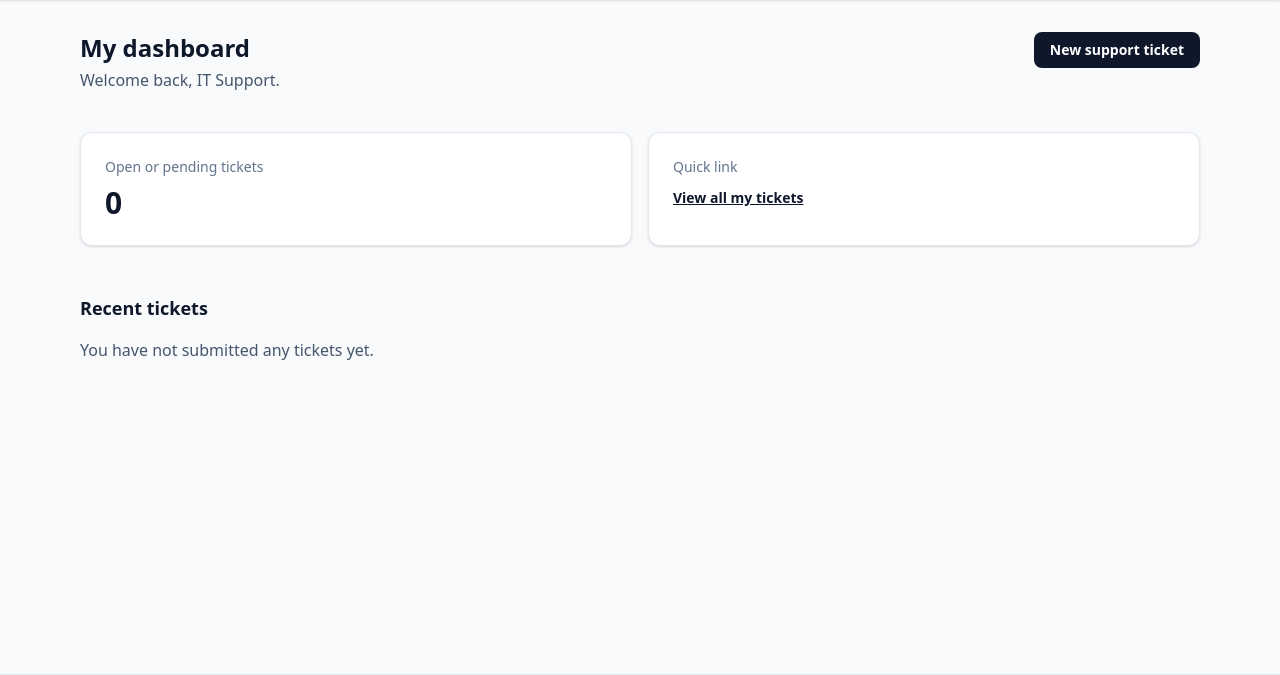
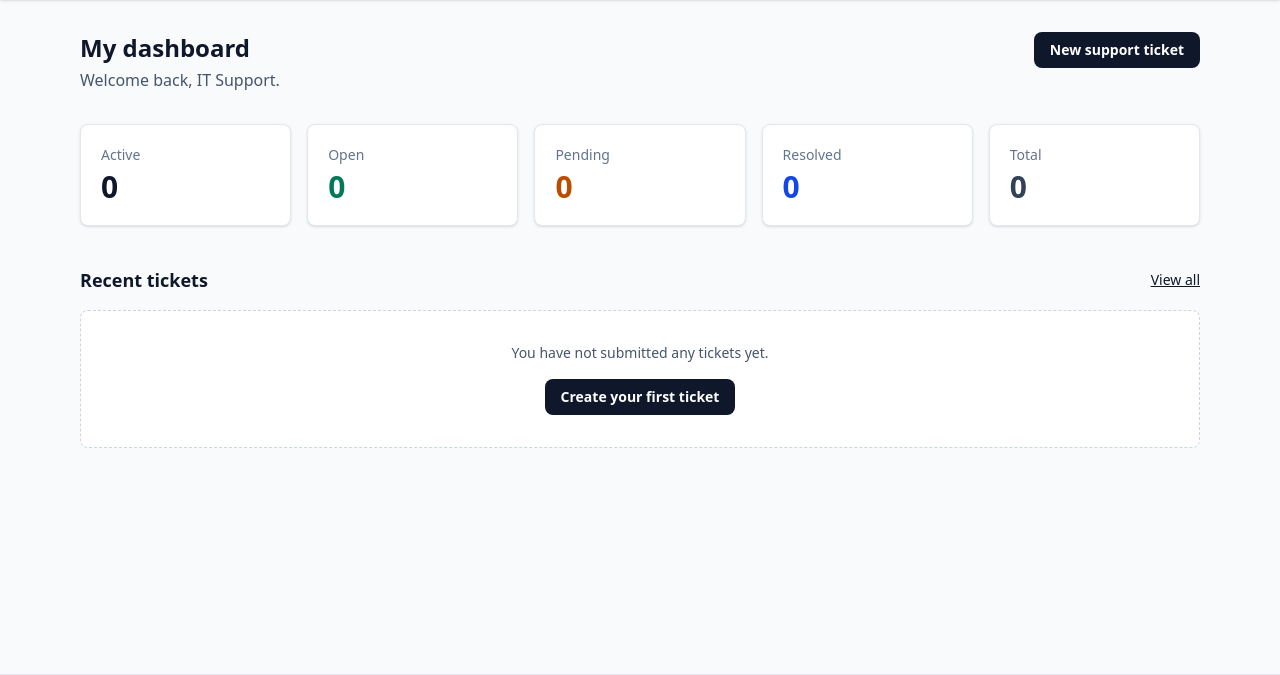
Before and after one commit to Mwanabasa/ticketing, a Laravel app: page /dashboard in a window 1280 px wide. Shown: the part 61-736 px from the top of the page. Run offline with Laravel 12, Linux system fonts and the light colour scheme; a user stored in the database is signed in; data comes from the database, SQL or seed files in the repository; data that the repository does not hold is empty; style sheets or scripts are compiled from the project's sources.

Commit message:
Improve student dashboard and ticket management

```diff
--- a/helpdesk/app/Http/Controllers/StudentDashboardController.php
+++ b/helpdesk/app/Http/Controllers/StudentDashboardController.php
@@ -2,6 +2,7 @@
 
 namespace App\Http\Controllers;
 
+use App\Enums\TicketStatus;
 use App\Models\Ticket;
 use Illuminate\Http\Request;
 use Illuminate\View\View;
@@ -12,21 +13,27 @@ class StudentDashboardController extends Controller
     {
         $user = $request->user();
 
-        $openCount = Ticket::query()
-            ->where('user_id', $user->id)
-            ->whereIn('status', ['open', 'pending'])
-            ->count();
+        $baseQuery = Ticket::query()->where('user_id', $user->id);
+
+        $stats = [
+            'total' => (clone $baseQuery)->count(),
+            'open' => (clone $baseQuery)->where('status', TicketStatus::Open)->count(),
+            'pending' => (clone $baseQuery)->where('status', TicketStatus::Pending)->count(),
+            'resolved' => (clone $baseQuery)->where('status', TicketStatus::Resolved)->count(),
+            'closed' => (clone $baseQuery)->where('status', TicketStatus::Closed)->count(),
+        ];
 
         $recentTickets = Ticket::query()
             ->where('user_id', $user->id)
-            ->with('category')
-            ->latest()
-            ->limit(5)
+            ->with(['category', 'assignee'])
+            ->latest('updated_at')
+            ->limit(6)
             ->get();
 
         return view('student.dashboard', [
-            'openCount' => $openCount,
+            'activeCount' => $stats['open'] + $stats['pending'],
             'recentTickets' => $recentTickets,
+            'stats' => $stats,
         ]);
     }
 }
--- a/helpdesk/resources/views/student/dashboard.blade.php
+++ b/helpdesk/resources/views/student/dashboard.blade.php
@@ -3,7 +3,7 @@
 @section('title', 'My dashboard')
 
 @section('content')
-    <div class="flex flex-col gap-8 sm:flex-row sm:items-start sm:justify-between">
+    <div class="flex flex-col gap-6 sm:flex-row sm:items-start sm:justify-between">
         <div>
             <h1 class="text-2xl font-bold text-slate-900">My dashboard</h1>
             <p class="mt-1 text-slate-600">Welcome back, {{ auth()->user()->name }}.</p>
@@ -13,39 +13,75 @@
         </a>
     </div>
 
-    <dl class="mt-10 grid gap-4 sm:grid-cols-2">
-        <div class="rounded-xl border border-slate-200 bg-white p-6 shadow-sm">
-            <dt class="text-sm font-medium text-slate-500">Open or pending tickets</dt>
-            <dd class="mt-2 text-3xl font-semibold text-slate-900">{{ $openCount }}</dd>
+    <dl class="mt-8 grid gap-4 sm:grid-cols-2 lg:grid-cols-5">
+        <div class="rounded-lg border border-slate-200 bg-white p-5 shadow-sm">
+            <dt class="text-sm font-medium text-slate-500">Active</dt>
+            <dd class="mt-1 text-3xl font-semibold text-slate-900">{{ $activeCount }}</dd>
         </div>
-        <div class="rounded-xl border border-slate-200 bg-white p-6 shadow-sm">
-            <dt class="text-sm font-medium text-slate-500">Quick link</dt>
-            <dd class="mt-2">
-                <a href="{{ route('student.tickets.index') }}" class="text-sm font-semibold text-slate-900 underline">View all my tickets</a>
-            </dd>
+        <div class="rounded-lg border border-slate-200 bg-white p-5 shadow-sm">
+            <dt class="text-sm font-medium text-slate-500">Open</dt>
+            <dd class="mt-1 text-3xl font-semibold text-emerald-700">{{ $stats['open'] }}</dd>
+        </div>
+        <div class="rounded-lg border border-slate-200 bg-white p-5 shadow-sm">
+            <dt class="text-sm font-medium text-slate-500">Pending</dt>
+            <dd class="mt-1 text-3xl font-semibold text-amber-700">{{ $stats['pending'] }}</dd>
+        </div>
+        <div class="rounded-lg border border-slate-200 bg-white p-5 shadow-sm">
+            <dt class="text-sm font-medium text-slate-500">Resolved</dt>
+            <dd class="mt-1 text-3xl font-semibold text-blue-700">{{ $stats['resolved'] }}</dd>
+        </div>
+        <div class="rounded-lg border border-slate-200 bg-white p-5 shadow-sm">
+            <dt class="text-sm font-medium text-slate-500">Total</dt>
+            <dd class="mt-1 text-3xl font-semibold text-slate-700">{{ $stats['total'] }}</dd>
         </div>
     </dl>
 
-    <section class="mt-12">
-        <h2 class="text-lg font-semibold text-slate-900">Recent tickets</h2>
+    <section class="mt-10">
+        <div class="flex items-center justify-between gap-4">
+            <h2 class="text-lg font-semibold text-slate-900">Recent tickets</h2>
+            <a href="{{ route('student.tickets.index') }}" class="text-sm font-medium text-slate-900 underline">View all</a>
+        </div>
+
         @if ($recentTickets->isEmpty())
-            <p class="mt-4 text-slate-600">You have not submitted any tickets yet.</p>
+            <div class="mt-4 rounded-lg border border-dashed border-slate-300 bg-white p-8 text-center">
+                <p class="text-sm text-slate-600">You have not submitted any tickets yet.</p>
+                <a href="{{ route('student.tickets.create') }}" class="mt-4 inline-flex rounded-lg bg-slate-900 px-4 py-2 text-sm font-semibold text-white hover:bg-slate-800">
+                    Create your first ticket
+                </a>
+            </div>
         @else
-            <ul class="mt-4 divide-y divide-slate-200 rounded-xl border border-slate-200 bg-white shadow-sm">
-                @foreach ($recentTickets as $t)
-                    <li class="flex flex-wrap items-center justify-between gap-2 px-4 py-3">
-                        <div>
-                            <a href="{{ route('student.tickets.show', $t) }}" class="font-medium text-slate-900 hover:underline">
-                                #{{ $t->id }} — {{ $t->subject }}
-                            </a>
-                            <p class="text-xs text-slate-500">{{ $t->category->name }} · {{ $t->created_at->diffForHumans() }}</p>
-                        </div>
-                        <span class="inline-flex rounded-full px-2.5 py-0.5 text-xs font-medium {{ $t->status->badgeClass() }}">
-                            {{ $t->status->label() }}
-                        </span>
-                    </li>
-                @endforeach
-            </ul>
+            <div class="mt-4 overflow-hidden rounded-lg border border-slate-200 bg-white shadow-sm">
+                <table class="min-w-full divide-y divide-slate-200 text-left text-sm">
+                    <thead class="bg-slate-50 text-xs font-semibold uppercase tracking-wide text-slate-500">
+                        <tr>
+                            <th class="px-4 py-3">Ticket</th>
+                            <th class="px-4 py-3">Category</th>
+                            <th class="px-4 py-3">Assigned staff</th>
+                            <th class="px-4 py-3">Status</th>
+                            <th class="px-4 py-3">Updated</th>
+                        </tr>
+                    </thead>
+                    <tbody class="divide-y divide-slate-100">
+                        @foreach ($recentTickets as $ticket)
+                            <tr class="hover:bg-slate-50/80">
+                                <td class="px-4 py-3">
+                                    <a href="{{ route('student.tickets.show', $ticket) }}" class="font-medium text-slate-900 hover:underline">
+                                        #{{ $ticket->id }} - {{ Str::limit($ticket->subject, 48) }}
+                                    </a>
+                                </td>
+                                <td class="px-4 py-3 text-slate-600">{{ $ticket->category->name }}</td>
+                                <td class="px-4 py-3 text-slate-600">{{ $ticket->assignee?->name ?? 'Not assigned' }}</td>
+                                <td class="px-4 py-3">
+                                    <span class="inline-flex rounded-full px-2.5 py-0.5 text-xs font-medium {{ $ticket->status->badgeClass() }}">
+                                        {{ $ticket->status->label() }}
+                                    </span>
+                                </td>
+                                <td class="px-4 py-3 text-slate-500">{{ $ticket->updated_at->diffForHumans() }}</td>
+                            </tr>
+                        @endforeach
+                    </tbody>
+                </table>
+            </div>
         @endif
     </section>
 @endsection
```
Also changed, not shown: helpdesk/resources/views/admin/tickets/index.blade.php (+39 -17 lines).
